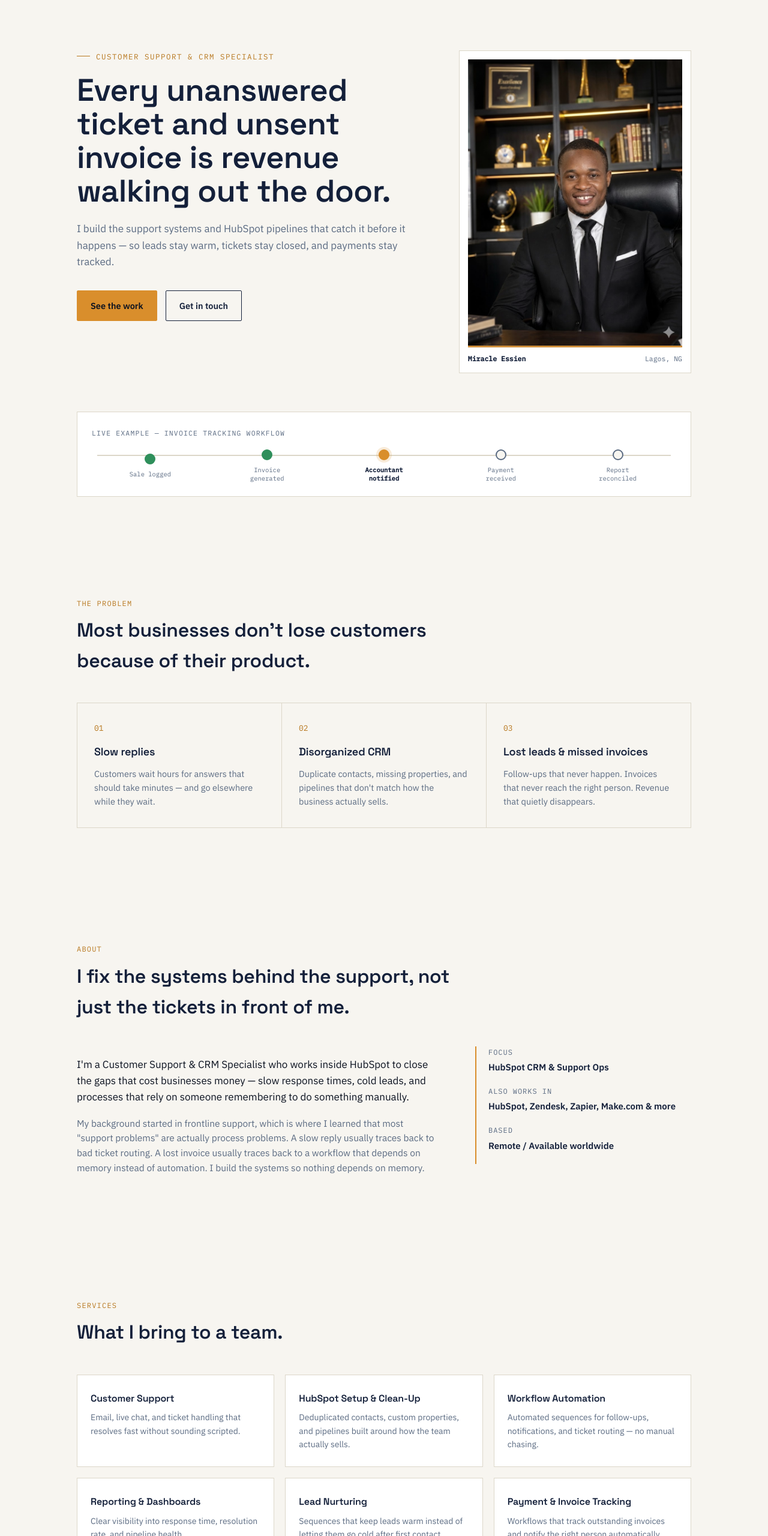
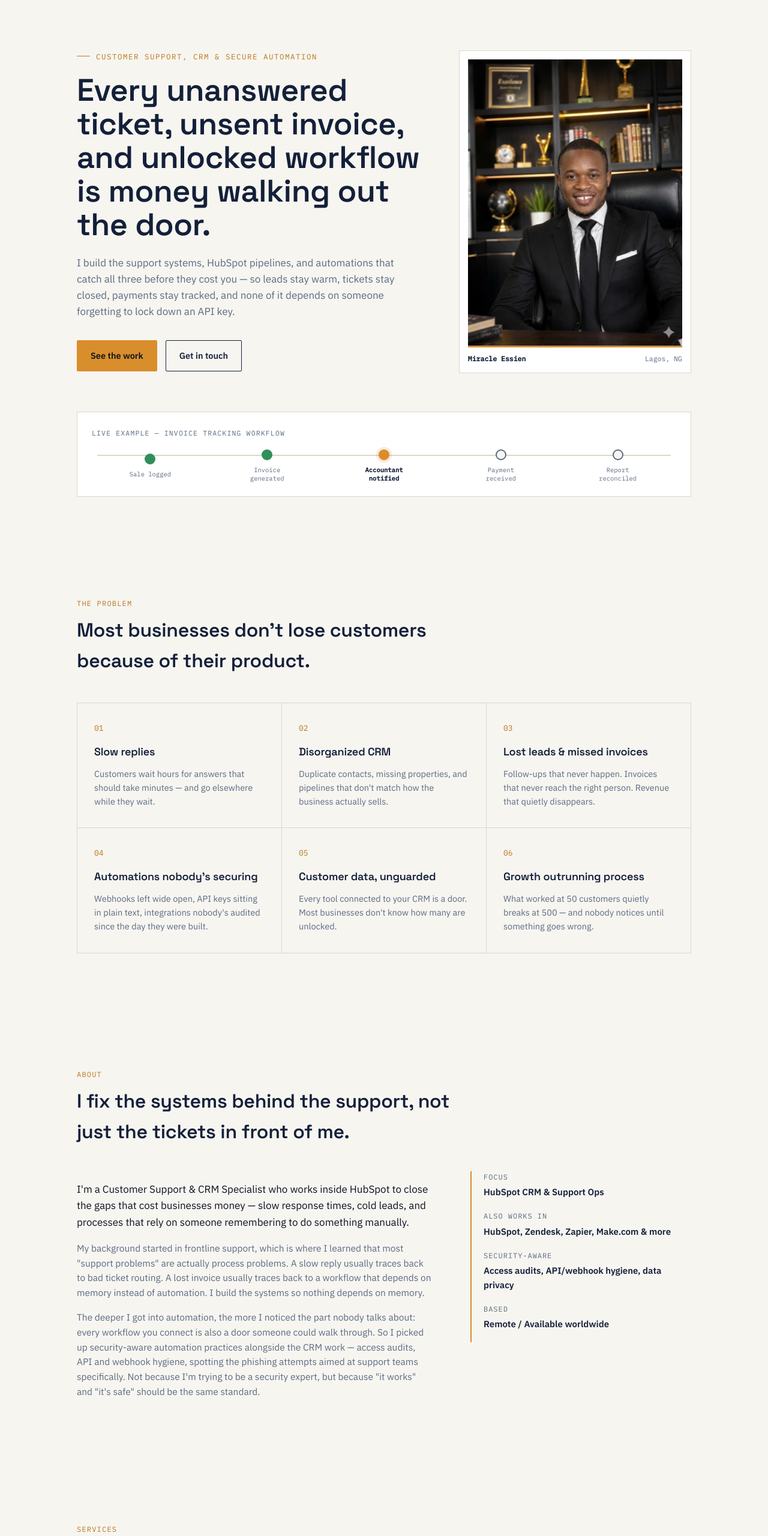
Before and after one commit to miracleessienportfolio/Portfolio-, a plain HTML site: page index.html in a window 1280 px wide. Shown: the part 80-2640 px from the top of the page at 60% size. Drawn offline with Linux system fonts and the light colour scheme.

Commit message:
Add files via upload

```diff
--- a/index.html
+++ b/index.html
@@ -3,7 +3,7 @@
 <head>
 <meta charset="UTF-8">
 <meta name="viewport" content="width=device-width, initial-scale=1.0">
-<title>Miracle — Customer Support & CRM Specialist</title>
+<title>Miracle — Customer Support, CRM &amp; Secure Automation Specialist</title>
 <link rel="preconnect" href="https://fonts.googleapis.com">
 <link rel="preconnect" href="https://fonts.gstatic.com" crossorigin>
 <link href="https://fonts.googleapis.com/css2?family=Space+Grotesk:wght@400;500;600;700&family=IBM+Plex+Sans:wght@400;500;600&family=IBM+Plex+Mono:wght@400;500&display=swap" rel="stylesheet">
@@ -310,9 +310,9 @@
   <div class="wrap">
     <div class="hero-grid">
       <div>
-        <div class="eyebrow">Customer Support &amp; CRM Specialist</div>
-        <h1>Every unanswered ticket and unsent invoice is revenue walking out the door.</h1>
-        <p class="sub">I build the support systems and HubSpot pipelines that catch it before it happens — so leads stay warm, tickets stay closed, and payments stay tracked.</p>
+        <div class="eyebrow">Customer Support, CRM &amp; Secure Automation</div>
+        <h1>Every unanswered ticket, unsent invoice, and unlocked workflow is money walking out the door.</h1>
+        <p class="sub">I build the support systems, HubSpot pipelines, and automations that catch all three before they cost you — so leads stay warm, tickets stay closed, payments stay tracked, and none of it depends on someone forgetting to lock down an API key.</p>
         <div class="hero-ctas">
           <a class="btn-primary" href="#work">See the work</a>
           <a class="btn-secondary" href="#contact">Get in touch</a>
@@ -359,6 +359,21 @@
         <h3>Lost leads &amp; missed invoices</h3>
         <p>Follow-ups that never happen. Invoices that never reach the right person. Revenue that quietly disappears.</p>
       </div>
+      <div class="problem-cell">
+        <span class="num">04</span>
+        <h3>Automations nobody's securing</h3>
+        <p>Webhooks left wide open, API keys sitting in plain text, integrations nobody's audited since the day they were built.</p>
+      </div>
+      <div class="problem-cell">
+        <span class="num">05</span>
+        <h3>Customer data, unguarded</h3>
+        <p>Every tool connected to your CRM is a door. Most businesses don't know how many are unlocked.</p>
+      </div>
+      <div class="problem-cell">
+        <span class="num">06</span>
+        <h3>Growth outrunning process</h3>
+        <p>What worked at 50 customers quietly breaks at 500 — and nobody notices until something goes wrong.</p>
+      </div>
     </div>
   </div>
 </section>
@@ -371,12 +386,15 @@
       <div>
         <p>I'm a Customer Support &amp; CRM Specialist who works inside HubSpot to close the gaps that cost businesses money — slow response times, cold leads, and processes that rely on someone remembering to do something manually.</p>
         <p>My background started in frontline support, which is where I learned that most "support problems" are actually process problems. A slow reply usually traces back to bad ticket routing. A lost invoice usually traces back to a workflow that depends on memory instead of automation. I build the systems so nothing depends on memory.</p>
+        <p>The deeper I got into automation, the more I noticed the part nobody talks about: every workflow you connect is also a door someone could walk through. So I picked up security-aware automation practices alongside the CRM work — access audits, API and webhook hygiene, spotting the phishing attempts aimed at support teams specifically. Not because I'm trying to be a security expert, but because "it works" and "it's safe" should be the same standard.</p>
       </div>
       <div class="about-side">
         <div class="k">Focus</div>
         <div class="v">HubSpot CRM &amp; Support Ops</div>
         <div class="k">Also works in</div>
         <div class="v">HubSpot, Zendesk, Zapier, Make.com &amp; more</div>
+        <div class="k">Security-aware</div>
+        <div class="v">Access audits, API/webhook hygiene, data privacy</div>
         <div class="k">Based</div>
         <div class="v">Remote / Available worldwide</div>
       </div>
@@ -389,12 +407,13 @@
     <div class="kicker">Services</div>
     <h2 class="section-title">What I bring to a team.</h2>
     <div class="services-grid">
-      <div class="service-card"><h3>Customer Support</h3><p>Email, live chat, and ticket handling that resolves fast without sounding scripted.</p></div>
-      <div class="service-card"><h3>HubSpot Setup &amp; Clean-Up</h3><p>Deduplicated contacts, custom properties, and pipelines built around how the team actually sells.</p></div>
-      <div class="service-card"><h3>Workflow Automation</h3><p>Automated sequences for follow-ups, notifications, and ticket routing — no manual chasing.</p></div>
-      <div class="service-card"><h3>Reporting &amp; Dashboards</h3><p>Clear visibility into response time, resolution rate, and pipeline health.</p></div>
-      <div class="service-card"><h3>Lead Nurturing</h3><p>Sequences that keep leads warm instead of letting them go cold after first contact.</p></div>
-      <div class="service-card"><h3>Payment &amp; Invoice Tracking</h3><p>Workflows that track outstanding invoices and notify the right person automatically.</p></div>
+      <div class="service-card"><h3>Customer Support</h3><p>Email, live chat, and ticket handling that resolves fast without sounding like a script.</p></div>
+      <div class="service-card"><h3>HubSpot Setup &amp; Clean-Up</h3><p>Deduplicated contacts, custom properties, and pipelines built around how the team actually sells — not how the CRM shipped out of the box.</p></div>
+      <div class="service-card"><h3>Workflow Automation</h3><p>Automated sequences for follow-ups, notifications, and ticket routing. No manual chasing, no sticky notes.</p></div>
+      <div class="service-card"><h3>Security-Aware Automation</h3><p>Every webhook and API connection audited and locked down, so the same automation that saves you hours doesn't quietly become a liability.</p></div>
+      <div class="service-card"><h3>Reporting &amp; Dashboards</h3><p>Clear visibility into response time, resolution rate, and pipeline health — the numbers that actually tell you something.</p></div>
+      <div class="service-card"><h3>Lead Nurturing</h3><p>Sequences that keep leads warm instead of letting them go cold after the first "thanks, I'll think about it."</p></div>
+      <div class="service-card"><h3>Payment &amp; Invoice Tracking</h3><p>Workflows that track outstanding invoices and notify the right person automatically — before it turns into an awkward follow-up call.</p></div>
     </div>
   </div>
 </section>
@@ -406,19 +425,19 @@
     <div class="process-list">
       <div class="process-item">
         <div class="pnum">01</div>
-        <div><h3>Audit</h3><p>Review the current support flow and CRM health to find where things are actually breaking.</p></div>
+        <div><h3>Audit</h3><p>Review the current support flow and CRM health to find where things are actually breaking — not where you assume they are.</p></div>
       </div>
       <div class="process-item">
         <div class="pnum">02</div>
-        <div><h3>Clean &amp; organize</h3><p>Fix pipelines, tags, properties, and ticket routing so the CRM reflects reality.</p></div>
+        <div><h3>Clean &amp; organize</h3><p>Fix pipelines, tags, properties, and ticket routing so the CRM reflects reality instead of last year's process.</p></div>
       </div>
       <div class="process-item">
         <div class="pnum">03</div>
-        <div><h3>Automate</h3><p>Build workflows that run without anyone having to remember to trigger them.</p></div>
+        <div><h3>Automate &amp; secure</h3><p>Build workflows that run without anyone having to remember to trigger them, and lock down the access points along the way.</p></div>
       </div>
       <div class="process-item">
         <div class="pnum">04</div>
-        <div><h3>Report</h3><p>Deliver dashboards that show what's working — and what still needs attention.</p></div>
+        <div><h3>Report</h3><p>Deliver dashboards that show what's working, what's still leaking, and what needs attention next.</p></div>
       </div>
     </div>
   </div>
@@ -450,6 +469,7 @@
           <div class="chip">ChatGPT</div>
           <div class="chip">Ubersuggest</div>
           <div class="chip">IFTTT</div>
+          <div class="chip">Security-Aware Automation</div>
         </div>
       </div>
       <div>
@@ -462,6 +482,10 @@
           <a class="cert-card" href="https://www.aqskill.org/verify/270498A224132" target="_blank" rel="noopener">
             <img src="cert-vac.png" alt="Professional Virtual Assistance Course - AQskill">
             <div class="cert-card-cap"><span class="cname">Professional Virtual Assistance ↗</span><span class="cissuer">AQskill · Jun 2026</span></div>
+          </a>
+          <a class="cert-card" href="https://www.aqskill.org/verify/256431A224132" target="_blank" rel="noopener">
+            <img src="cert-ethical-hacking.png" alt="Foundations of Ethical Hacking - AQskill">
+            <div class="cert-card-cap"><span class="cname">Foundations of Ethical Hacking ↗</span><span class="cissuer">AQskill · Jul 2026</span></div>
           </a>
           <div class="cert-card">
             <img src="cert-crm.jpg" alt="Customer Relationship Management - Side Hustle">
@@ -545,8 +569,8 @@
 <section class="contact" id="contact">
   <div class="wrap reveal">
     <div class="kicker">Contact</div>
-    <h2>Let's turn your support into a growth engine — not a cost center.</h2>
-    <p>Whether your inbox is drowning or your HubSpot instance needs serious clean-up, I'd love to talk about what's slowing your team down.</p>
+    <h2>Let's turn your support into a growth engine — not a cost center, and not a liability.</h2>
+    <p>Whether your inbox is drowning, your HubSpot instance needs serious clean-up, or you just realized nobody's checked who has access to what — I'd love to talk about what's slowing your team down.</p>
     <div class="contact-links">
       <a class="primary" href="mailto:miracleessienbmk@gmail.com">Email me</a>
       <a href="https://www.linkedin.com/in/miracle-essien-1a59a9418" target="_blank" rel="noopener">LinkedIn</a>
@@ -555,7 +579,7 @@
   </div>
 </section>
 
-<footer>© 2026 Miracle · Customer Support & CRM Specialist</footer>
+<footer>© 2026 Miracle · Customer Support, CRM &amp; Secure Automation Specialist</footer>
 
 <script>
   // Scroll reveal
```
Also changed, not shown: 256431A224132.png (added).
